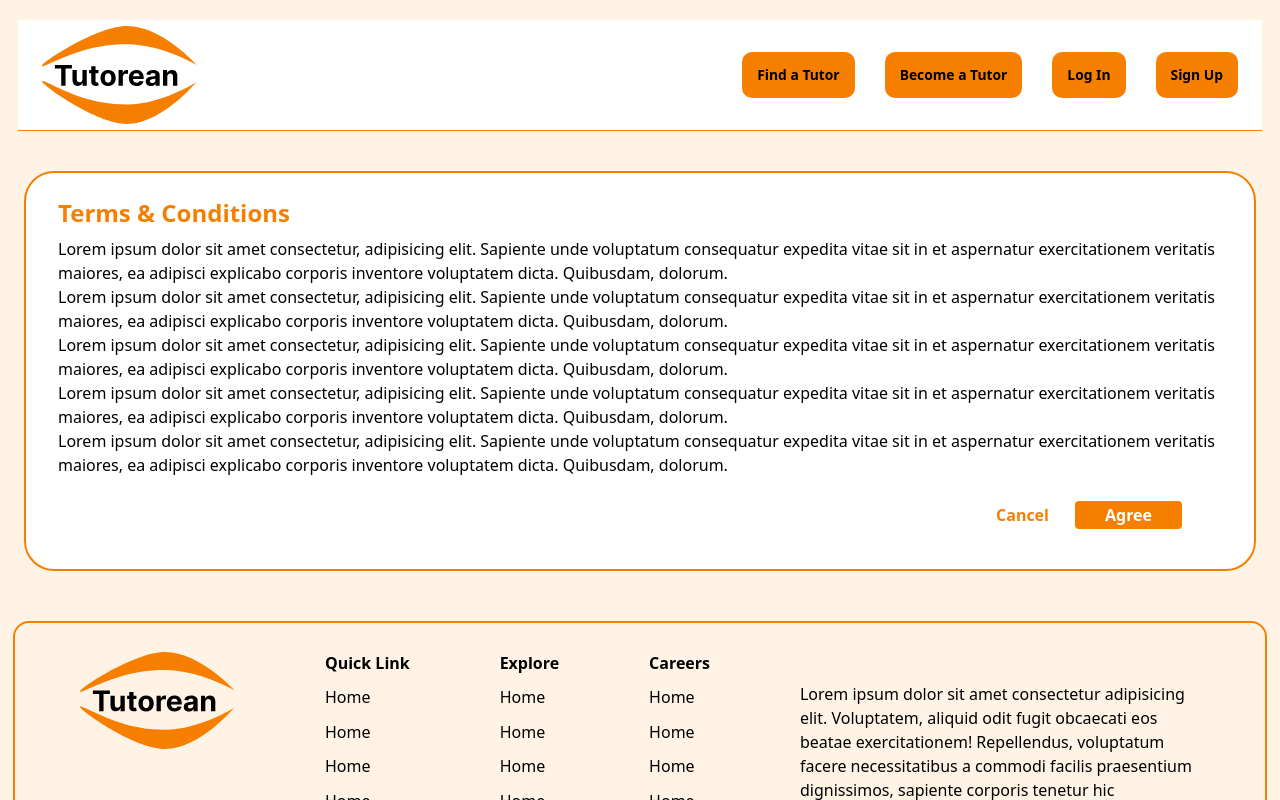
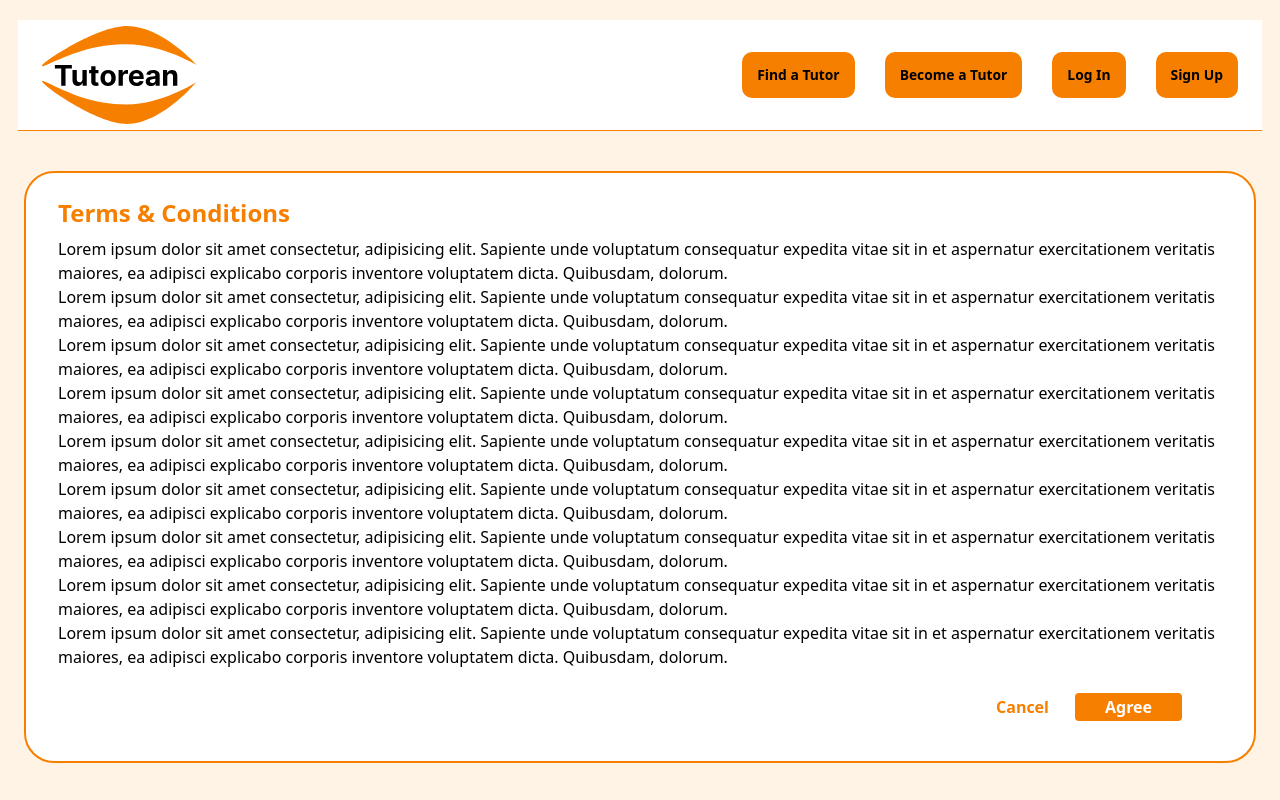
Before and after one commit to ebube-tech/tutorean, a Next.js app: page /terms in a window 1280 px wide. Shown: the top 800 px of the page. Built offline with nearby package versions, Linux system fonts and the light colour scheme.

Commit message:
privact-page

```diff
--- a/src/components/terms/terms_and_conditions.tsx
+++ b/src/components/terms/terms_and_conditions.tsx
@@ -1,22 +1,71 @@
-export default function Terms_and_conditions (){
+export default function Terms_and_conditions() {
   return (
     <div className="lg:my-10 my-6 lg:mx-6 mx-2 border-2 border-[#F77F00] bg-white lg:px-8 px-6 py-6 rounded-[30px]">
-        <h1 className="font-bold text-[#F77F00] text-2xl">Terms & Conditions</h1>
-        <div className="my-2 text-md h-60 overflow-auto">
-            <p>Lorem ipsum dolor sit amet consectetur, adipisicing elit. Sapiente unde voluptatum consequatur expedita vitae sit in et aspernatur exercitationem veritatis maiores, ea adipisci explicabo corporis inventore voluptatem dicta. Quibusdam, dolorum.</p>
-            <p>Lorem ipsum dolor sit amet consectetur, adipisicing elit. Sapiente unde voluptatum consequatur expedita vitae sit in et aspernatur exercitationem veritatis maiores, ea adipisci explicabo corporis inventore voluptatem dicta. Quibusdam, dolorum.</p>
-            <p>Lorem ipsum dolor sit amet consectetur, adipisicing elit. Sapiente unde voluptatum consequatur expedita vitae sit in et aspernatur exercitationem veritatis maiores, ea adipisci explicabo corporis inventore voluptatem dicta. Quibusdam, dolorum.</p>
-            <p>Lorem ipsum dolor sit amet consectetur, adipisicing elit. Sapiente unde voluptatum consequatur expedita vitae sit in et aspernatur exercitationem veritatis maiores, ea adipisci explicabo corporis inventore voluptatem dicta. Quibusdam, dolorum.</p>
-            <p>Lorem ipsum dolor sit amet consectetur, adipisicing elit. Sapiente unde voluptatum consequatur expedita vitae sit in et aspernatur exercitationem veritatis maiores, ea adipisci explicabo corporis inventore voluptatem dicta. Quibusdam, dolorum.</p>
-            <p>Lorem ipsum dolor sit amet consectetur, adipisicing elit. Sapiente unde voluptatum consequatur expedita vitae sit in et aspernatur exercitationem veritatis maiores, ea adipisci explicabo corporis inventore voluptatem dicta. Quibusdam, dolorum.</p>
-            <p>Lorem ipsum dolor sit amet consectetur, adipisicing elit. Sapiente unde voluptatum consequatur expedita vitae sit in et aspernatur exercitationem veritatis maiores, ea adipisci explicabo corporis inventore voluptatem dicta. Quibusdam, dolorum.</p>
-            <p>Lorem ipsum dolor sit amet consectetur, adipisicing elit. Sapiente unde voluptatum consequatur expedita vitae sit in et aspernatur exercitationem veritatis maiores, ea adipisci explicabo corporis inventore voluptatem dicta. Quibusdam, dolorum.</p>
-            <p>Lorem ipsum dolor sit amet consectetur, adipisicing elit. Sapiente unde voluptatum consequatur expedita vitae sit in et aspernatur exercitationem veritatis maiores, ea adipisci explicabo corporis inventore voluptatem dicta. Quibusdam, dolorum.</p>
-        </div>
-        <div className="flex items-center justify-end me-10 gap-4 font-bold py-4">
-            <button className="text-[#F77F00] px-[10px] py-[2px] rounded">Cancel</button>
-            <button className="bg-[#F77F00] text-white px-[30px] py-[2px] rounded">Agree</button>
-        </div>
+      <h1 className="font-bold text-[#F77F00] text-2xl">Terms & Conditions</h1>
+      <div className="my-2 text-md ">
+        <p>
+          Lorem ipsum dolor sit amet consectetur, adipisicing elit. Sapiente
+          unde voluptatum consequatur expedita vitae sit in et aspernatur
+          exercitationem veritatis maiores, ea adipisci explicabo corporis
+          inventore voluptatem dicta. Quibusdam, dolorum.
+        </p>
+        <p>
+          Lorem ipsum dolor sit amet consectetur, adipisicing elit. Sapiente
+          unde voluptatum consequatur expedita vitae sit in et aspernatur
+          exercitationem veritatis maiores, ea adipisci explicabo corporis
+          inventore voluptatem dicta. Quibusdam, dolorum.
+        </p>
+        <p>
+          Lorem ipsum dolor sit amet consectetur, adipisicing elit. Sapiente
+          unde voluptatum consequatur expedita vitae sit in et aspernatur
+          exercitationem veritatis maiores, ea adipisci explicabo corporis
+          inventore voluptatem dicta. Quibusdam, dolorum.
+        </p>
+        <p>
+          Lorem ipsum dolor sit amet consectetur, adipisicing elit. Sapiente
+          unde voluptatum consequatur expedita vitae sit in et aspernatur
+          exercitationem veritatis maiores, ea adipisci explicabo corporis
+          inventore voluptatem dicta. Quibusdam, dolorum.
+        </p>
+        <p>
+          Lorem ipsum dolor sit amet consectetur, adipisicing elit. Sapiente
+          unde voluptatum consequatur expedita vitae sit in et aspernatur
+          exercitationem veritatis maiores, ea adipisci explicabo corporis
+          inventore voluptatem dicta. Quibusdam, dolorum.
+        </p>
+        <p>
+          Lorem ipsum dolor sit amet consectetur, adipisicing elit. Sapiente
+          unde voluptatum consequatur expedita vitae sit in et aspernatur
+          exercitationem veritatis maiores, ea adipisci explicabo corporis
+          inventore voluptatem dicta. Quibusdam, dolorum.
+        </p>
+        <p>
+          Lorem ipsum dolor sit amet consectetur, adipisicing elit. Sapiente
+          unde voluptatum consequatur expedita vitae sit in et aspernatur
+          exercitationem veritatis maiores, ea adipisci explicabo corporis
+          inventore voluptatem dicta. Quibusdam, dolorum.
+        </p>
+        <p>
+          Lorem ipsum dolor sit amet consectetur, adipisicing elit. Sapiente
+          unde voluptatum consequatur expedita vitae sit in et aspernatur
+          exercitationem veritatis maiores, ea adipisci explicabo corporis
+          inventore voluptatem dicta. Quibusdam, dolorum.
+        </p>
+        <p>
+          Lorem ipsum dolor sit amet consectetur, adipisicing elit. Sapiente
+          unde voluptatum consequatur expedita vitae sit in et aspernatur
+          exercitationem veritatis maiores, ea adipisci explicabo corporis
+          inventore voluptatem dicta. Quibusdam, dolorum.
+        </p>
+      </div>
+      <div className="flex items-center justify-end me-10 gap-4 font-bold py-4">
+        <button className="text-[#F77F00] px-[10px] py-[2px] rounded">
+          Cancel
+        </button>
+        <button className="bg-[#F77F00] text-white px-[30px] py-[2px] rounded">
+          Agree
+        </button>
+      </div>
     </div>
-  )
+  );
 }
```
